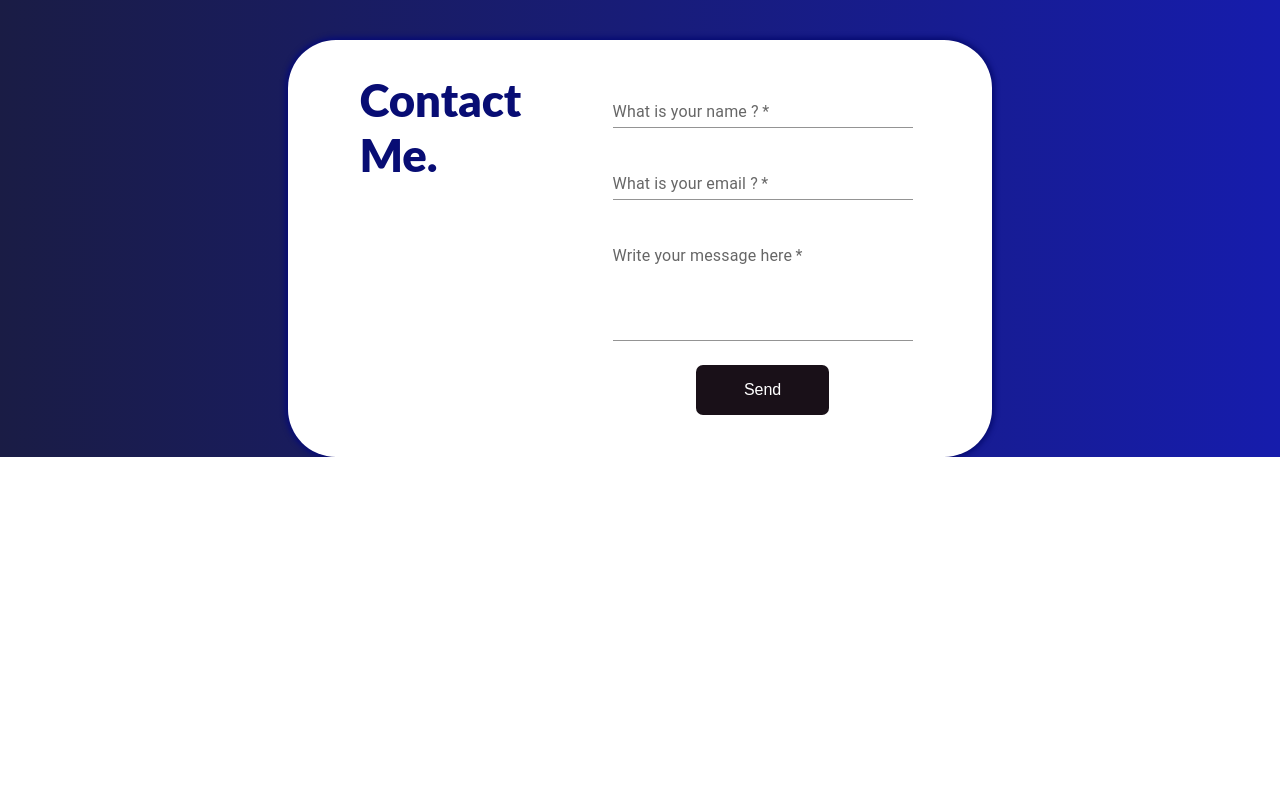
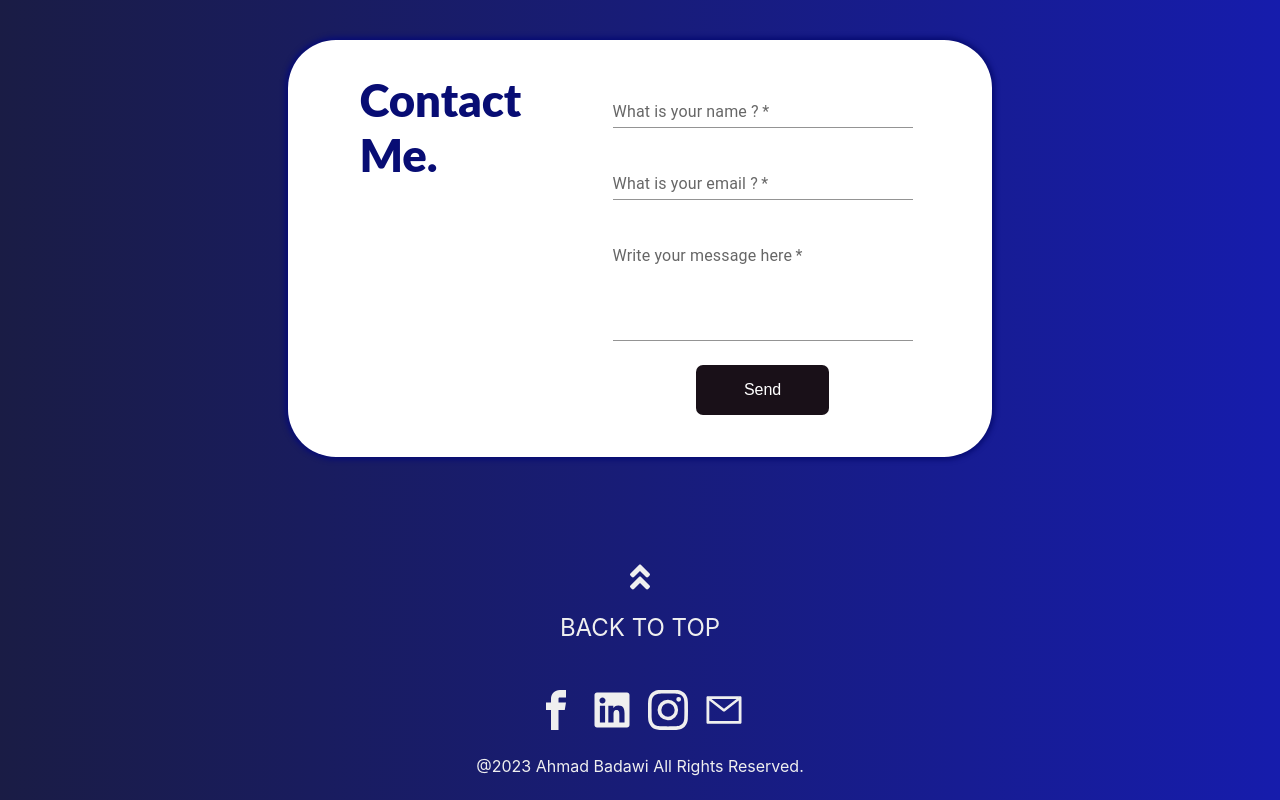
Before and after one commit to Mohammad-matar/BD-FrontEnd, a React (Create React App) app: page / in a window 1280 px wide. Shown: the part 1738-2538 px from the top of the page. Before the commit the page ends 2195 px from the top, so only its background shows below. Built offline with nearby package versions, Linux system fonts and the light colour scheme; no server answers.

Commit message:
contact responsive/footer

```diff
--- a/src/App.css
+++ b/src/App.css
@@ -8,3 +8,6 @@ body {
   top: 0;
   left: 0;
 }
+html {
+  scroll-behavior: smooth;
+}
--- a/src/Components/Contact/style.css
+++ b/src/Components/Contact/style.css
@@ -98,8 +98,12 @@
 }
 
 @media (max-width: 1000px) {
-    .contact_info {
-        display: none;
+    .Contact_Section {
+        width: 50%;
+    }
+
+    .contact_container h1 {
+        width: 100%;
     }
 
     .contact_dots2 {
@@ -128,3 +132,8 @@
     }
 
 }
+@media (max-width:500px) {
+    .Contact_Section {
+        width: 80%;
+    }
+}
--- /dev/null
+++ b/src/Components/Footer/index.js
@@ -0,0 +1,56 @@
+import React from "react";
+import { FaLinkedin, FaAngleDoubleUp } from "react-icons/fa";
+import { BsInstagram } from "react-icons/bs";
+import { ImFacebook } from "react-icons/im";
+import { AiOutlineMail } from "react-icons/ai";
+import "./style.css";
+
+export default function Footer() {
+    const currentYear = new Date().getFullYear();
+    return (
+        <footer className="footer__container">
+            <div className="footer_section">
+                <div className="footer_backToTop">
+                    <a href="#home">
+                        <FaAngleDoubleUp />
+                    </a>
+                    <span className="back_to_top">Back to top</span>
+                </div>
+                <ul className="footer_icons">
+                    <li>
+                        <a
+                            href="https://www.facebook.com/zaynab.abdelnabi"
+                            target={"blank"}
+                        >
+                            <ImFacebook />
+                        </a>
+                    </li>
+                    <li>
+                        <a
+                            href="https://www.linkedin.com/in/zaynababdelnabi/"
+                            target={"blank"}
+                        >
+                            <FaLinkedin />
+                        </a>
+                    </li>
+                    <li>
+                        <a
+                            href="https://instagram.com/zaynab.abdelnabi?igshid=YmMyMTA2M2Y="
+                            target={"blank"}
+                        >
+                            <BsInstagram />
+                        </a>
+                    </li>
+                    <li>
+                        <a href="mailto:zaynab.abdelnabi@gmail.com" target={"blank"}>
+                            <AiOutlineMail />
+                        </a>
+                    </li>
+                </ul>
+                <p className="copyright">
+                    @{currentYear} Ahmad Badawi All Rights Reserved.
+                </p>
+            </div>
+        </footer>
+    );
+}
--- /dev/null
+++ b/src/Components/Footer/style.css
@@ -0,0 +1,56 @@
+.footer__container {
+    color: #efefef;
+    padding: 1.5rem;
+    margin-top: 4rem;
+}
+
+.footer_section {
+    width: 95%;
+    max-width: 1300px;
+    margin: 0 auto;
+    padding-top: 1rem;
+}
+
+.footer_backToTop {
+    display: flex;
+    justify-content: center;
+    flex-direction: column;
+    align-items: center;
+    gap: 1rem;
+    padding-bottom: 2rem;
+}
+
+.footer_backToTop svg {
+    font-size: 32px;
+    color: #efefef;
+}
+
+.back_to_top {
+    text-transform: uppercase;
+    font-size: 1.5rem;
+}
+
+.footer_icons {
+    display: flex;
+    margin: 1rem;
+    justify-content: center;
+    font-size: 40px;
+    gap: 1rem;
+    padding: 0;
+}
+
+.footer_icons a {
+    color: #efefef;
+    transition: all 0.3s ease-in-out;
+}
+
+.footer_icons li {
+    list-style: none;
+}
+
+
+.copyright {
+    text-align: center;
+    font-size: 1rem;
+    margin: 0;
+}
--- a/src/Components/NavBar/index.js
+++ b/src/Components/NavBar/index.js
@@ -76,9 +76,6 @@ const Navbarmenu = () => {
                                     <a href="/#services">Services</a>
                                 </li>
                                 <li className="menu-item">
-                                    <a href="/#Work">Work</a>
-                                </li>
-                                <li className="menu-item">
                                     <a href="/#project">Project</a>
                                 </li>
                                 <li className="menu-item">
--- a/src/Pages/Home/index.js
+++ b/src/Pages/Home/index.js
@@ -6,6 +6,7 @@ import PersonalInfo from '../../Components/PersonalInfo'
 import Service from '../../Components/Services'
 import Projects from '../../Components/Projects'
 import Contact from '../../Components/Contact'
+import Footer from '../../Components/Footer'
 
 export default function Home() {
   return (
@@ -17,6 +18,7 @@ export default function Home() {
       <Experience />
       <Projects />
       <Contact />
+      <Footer />
     </>
   )
 }
```
